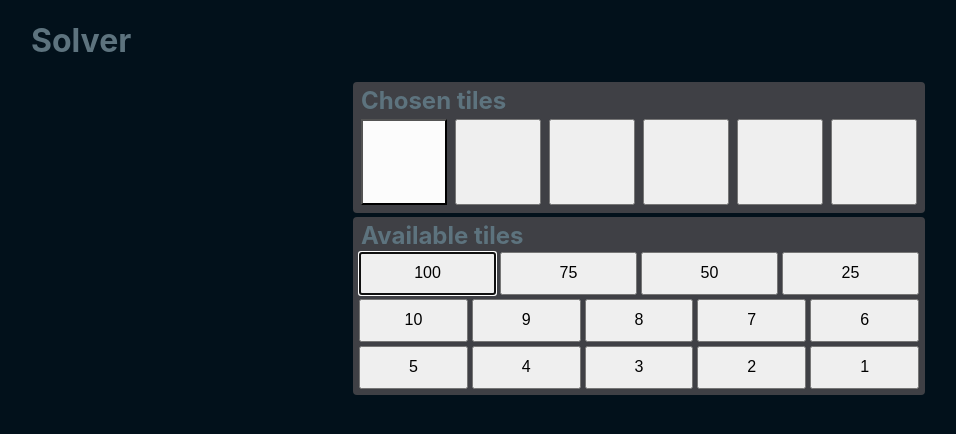
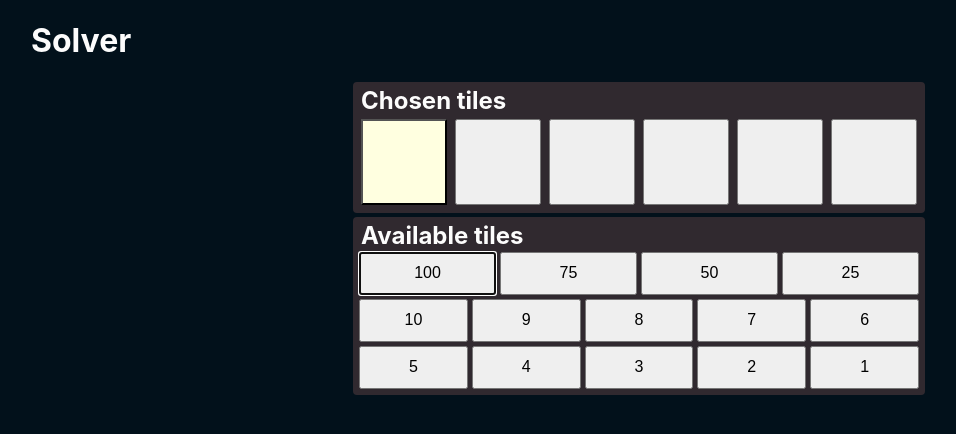
Before and after one commit to jeffs/countdown, a React (Create React App) app: page / in a window 1280 px wide. Shown: the top 434 px of the page, without its empty margins (1-957 px from the left). Built offline with nearby package versions, Linux system fonts and the light colour scheme.

Commit message:
Tweak root colors

```diff
--- a/src/index.css
+++ b/src/index.css
@@ -23,9 +23,9 @@ code {
   --white: #fcfcfcff;
 
   --bottom: var(--rich-black-fogra-29);
-  --background: var(--onyx);
-  --primary: var(--cadet);
-  --highlight: var(--white);
+  --background: var(--raisin-black);
+  --primary: var(--white);
+  --highlight: lightyellow;
 
   --space: 4px;
 }
```
